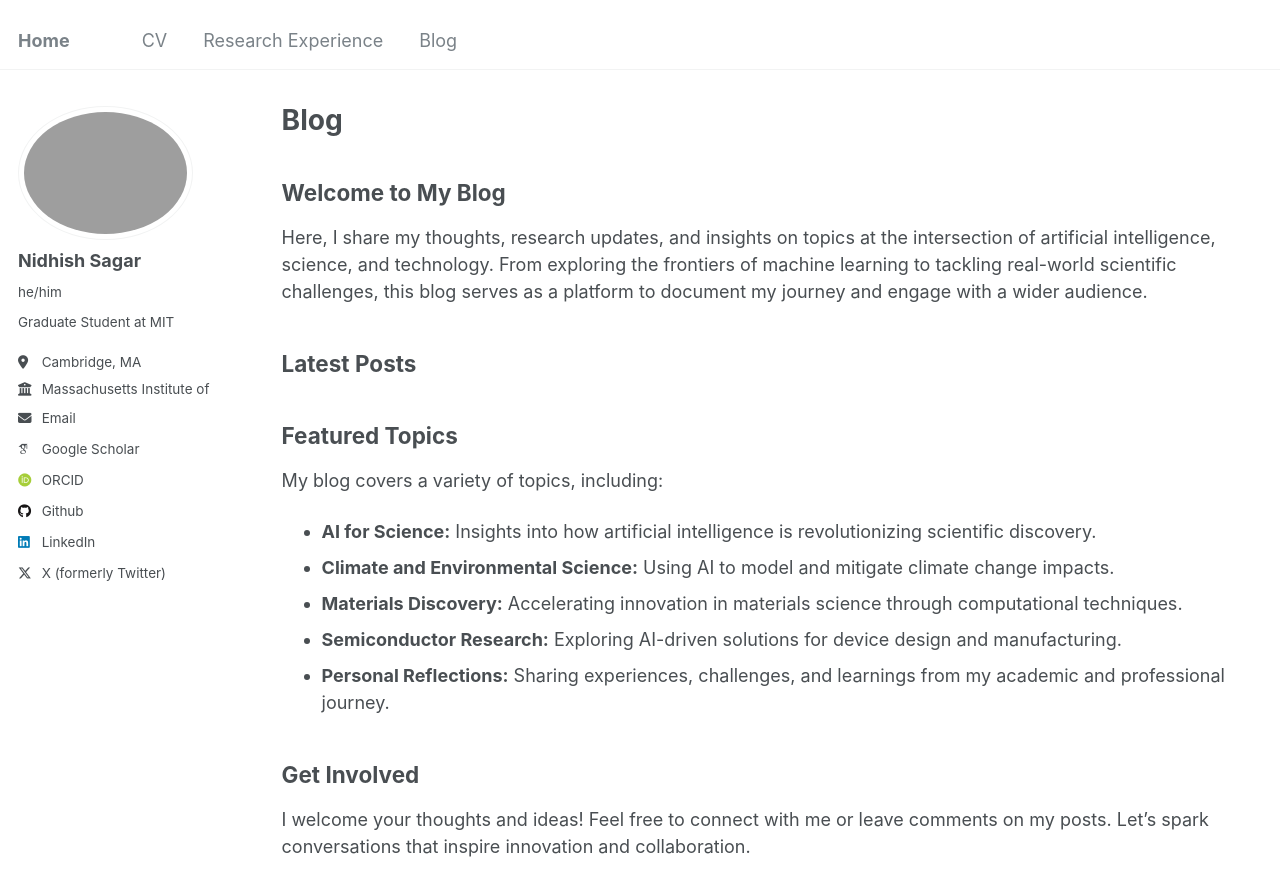
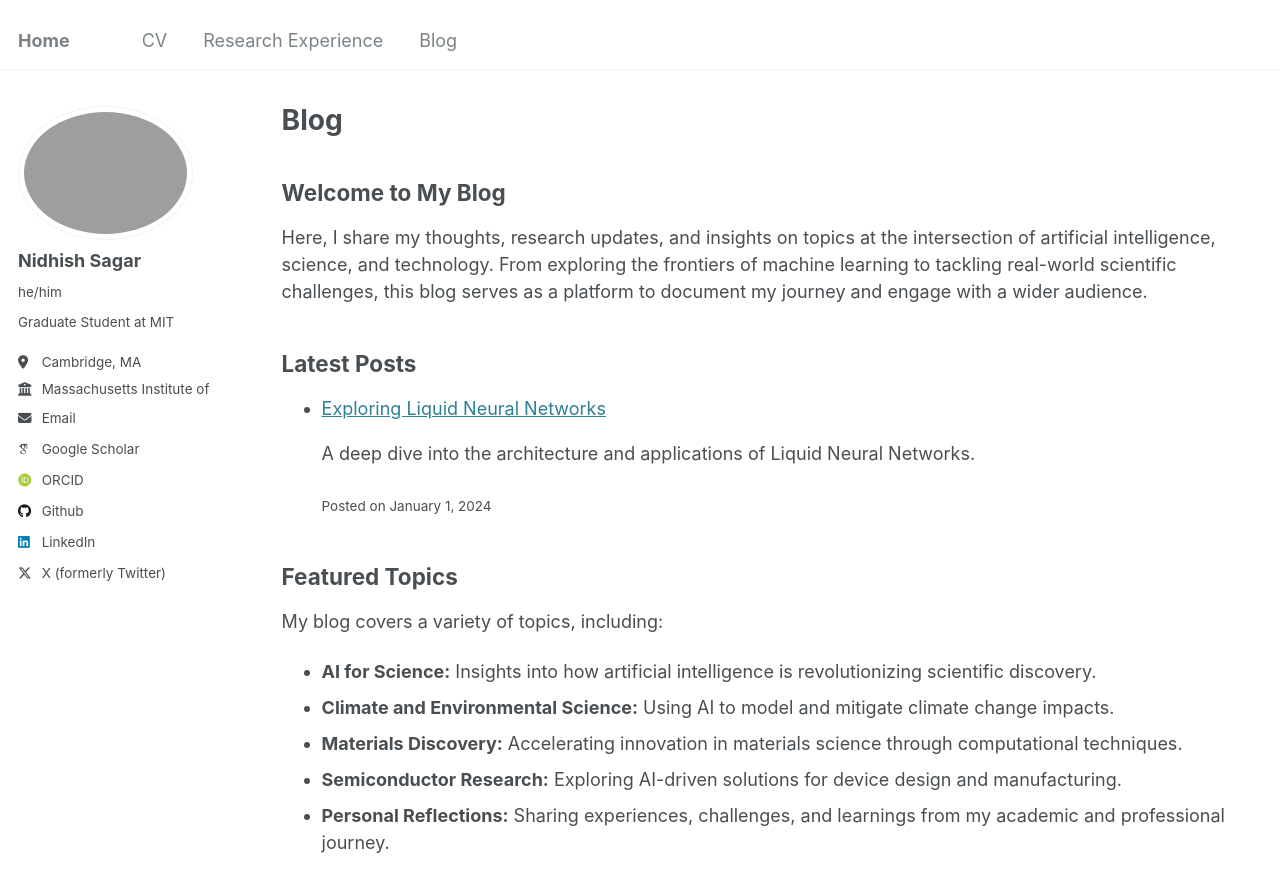
Before and after one commit to sagarnidhish/sagarnidhish.github.io, a Jekyll site: the page built from _pages/blog.html, in a window 1280 px wide and 900 px high. Shown: the top 896 px of the window. Built offline with Jekyll 4.4.1, drawn with Linux system fonts in a browser that asks for light colours; some web fonts are replaced.

Commit message:
Update blog.html

```diff
--- a/_pages/blog.html
+++ b/_pages/blog.html
@@ -24,8 +24,14 @@ author_profile: true
         <p><small>Posted on {{ post.date | date: "%B %d, %Y" }}</small></p>
       </li>
     {% endfor %}
+    <li>
+      <a href="/sagarnidhish.github.io/_blog/index.html">Exploring Liquid Neural Networks</a>
+      <p>A deep dive into the architecture and applications of Liquid Neural Networks.</p>
+      <p><small>Posted on January 1, 2024</small></p>
+    </li>
   </ul>
 </div>
+
 
 <div>
   <h2>Featured Topics</h2>
```
